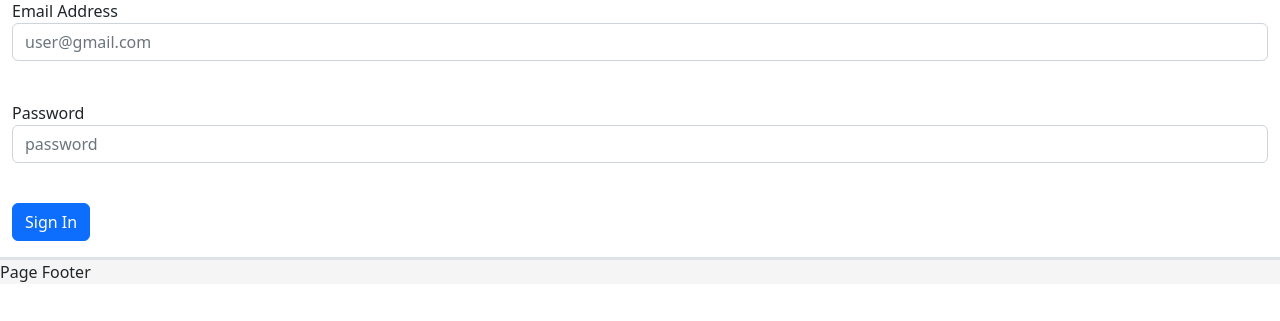
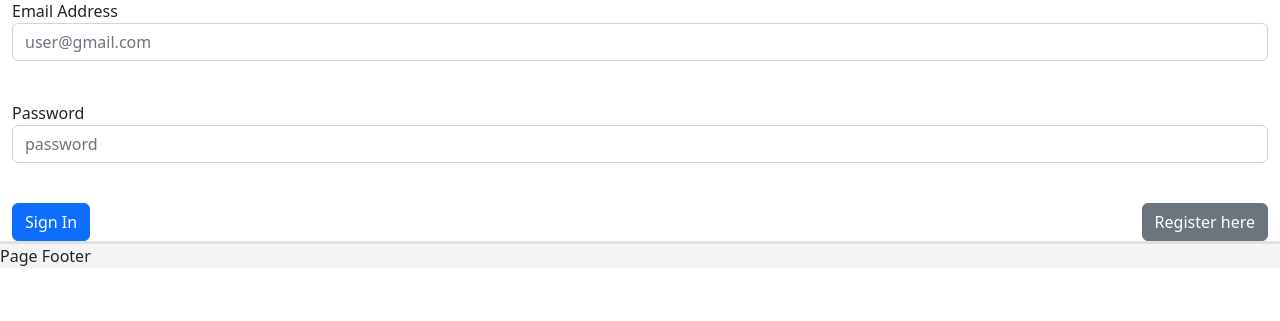
Before and after one commit to BryceVE/NgunnawalCountryFlask, a Flask app: page /login in a window 1280 px wide. Shown: the part 252-573 px from the top of the page. Run offline with Flask 2, Linux system fonts and the light colour scheme; some libraries are stand-ins or nearby versions.

Commit message:
added register button on login page

```diff
--- a/templates/login.html
+++ b/templates/login.html
@@ -2,7 +2,7 @@
 
 {# Place the content for the cellContent1 in this block #}
 {% block cellContent1 %}
-    <form action="" method="post">
+    <form class="inline" action="" method="post">
         {{ form.hidden_tag() }}
 
         {# Email #}
@@ -23,6 +23,9 @@
             {% endfor %}
         </p>
 
-        <p>{{ form.submit() }}</p> {# submit button for form #}
+        <p class="inline">{{ form.submit() }}</p> {# submit button for form #}
+    </form>
+    <form style="float: right" class="inline">
+        <button class="btn btn-secondary">Register here</button>
     </form>
 {% endblock %}
```
